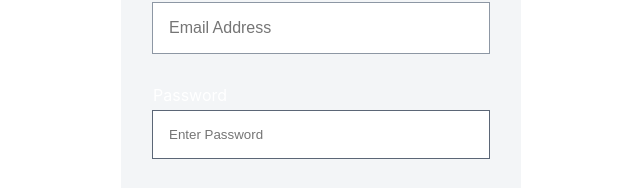
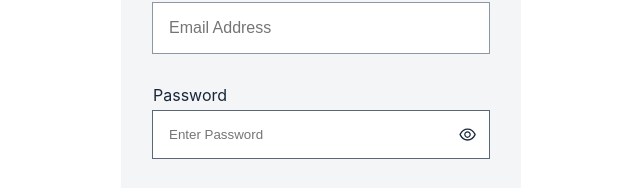
Before and after one commit to govindappaarun/chalanachitra-video-library, a React (Create React App) app: page /home/video/1 in a window 1280 px wide. Both pictures are taken after a click on the icon 786 px from the left and 440 px from the top of the page. Shown: the part 306-494 px from the top of the page, without its empty margins (319-959 px from the left). Built offline with nearby package versions, Linux system fonts and the light colour scheme; what miragejs would draw is missing.

Commit message:
fix input component

```diff
--- a/src/components/Input/InputPassword.js
+++ b/src/components/Input/InputPassword.js
@@ -35,6 +35,7 @@ const Wrapper = styled.div`
   display: flex;
   flex-direction: column;
   gap: 0.4rem;
+  color: ${(p) => p.theme.text.body};
 `;
 
 const Input = styled.input`
@@ -53,22 +54,22 @@ export default function InputPassword({ label, className, ...rest }) {
     <Wrapper className={className}>
       <label>{label ? label : ""}</label>
       <Input ref={inputRef} {...rest} type="password" />
+      {visible && (
+        <EyeVisible
+          onClick={() => {
+            inputRef.current.type = "password";
+            setVisible(false);
+          }}
+        />
+      )}
       {!visible && (
-        <EyeVisible
+        <EyeInVisible
           onClick={() => {
             inputRef.current.type = "text";
             setVisible(true);
           }}
         />
       )}
-      {visible && (
-        <EyeInVisible
-          onClick={() => {
-            inputRef.current.type = "password";
-            setVisible(false);
-          }}
-        />
-      )}
     </Wrapper>
   );
 }
```
